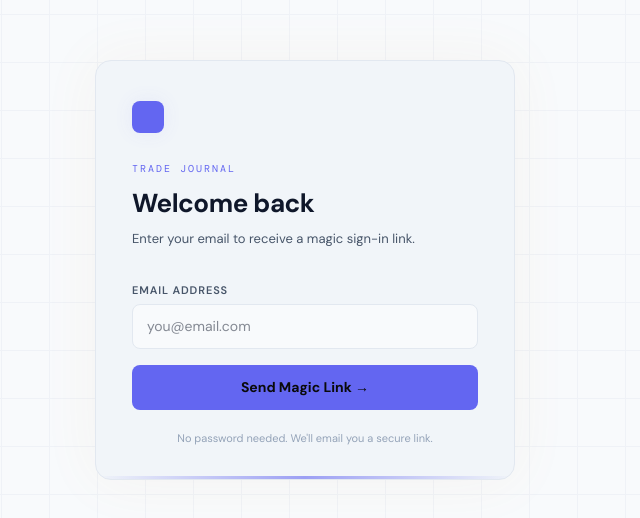
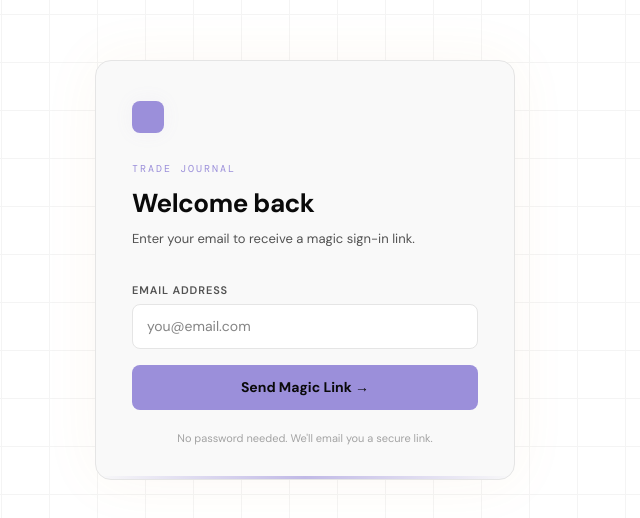
Before and after one commit to jitheshjr/trade-journal, a React (Vite) app: page /login in a window 1280 px wide. Shown: the part 130-648 px from the top of the page, without its empty margins (335-975 px from the left). Built offline with nearby package versions, Linux system fonts and the light colour scheme; no server answers; a web font is replaced by a local one.

Commit message:
Light Theme

```diff
--- a/src/index.css
+++ b/src/index.css
@@ -2,26 +2,24 @@
 @import "tailwindcss";
 
 :root {
-  --bg-base: #f8fafc;
-  --bg-surface: #f1f5f9;
-  --bg-elevated: #e2e8f0;
-  --bg-hover: #cbd5e1;
-  --border: #e2e8f0;
-  --border-bright: #cbd5e1;
-  --accent: #6366f1;
-  --accent-dim: #6366f115;
-  --accent-hover: #4f46e5;
-  --text-primary: #0f172a;
-  --text-secondary: #475569;
-  --text-muted: #94a3b8;
+  --bg-base: #ffffff;
+  --bg-surface: #f9f9f9;
+  --bg-elevated: #f2f2f2;
+  --bg-hover: #ebebeb;
+  --border: #e5e5e5;
+  --border-bright: #d4d4d4;
+  --accent: #9b8fda;
+  --accent-hover: #8a7ec9;
+  --accent-dim: #9b8fda12;
+  --text-primary: #0a0a0a;
+  --text-secondary: #525252;
+  --text-muted: #a3a3a3;
   --green: #16a34a;
-  --green-dim: #16a34a15;
+  --green-dim: #16a34a12;
   --red: #dc2626;
-  --red-dim: #dc262615;
-  --blue: #0ea5e9;
-  --blue-dim: #0ea5e915;
-  --yellow: #d97706;
-  --yellow-dim: #d9770615;
+  --red-dim: #dc262612;
+  --blue: #9b8fda;
+  --blue-dim: #9b8fda12;
 }
 
 * {
```
